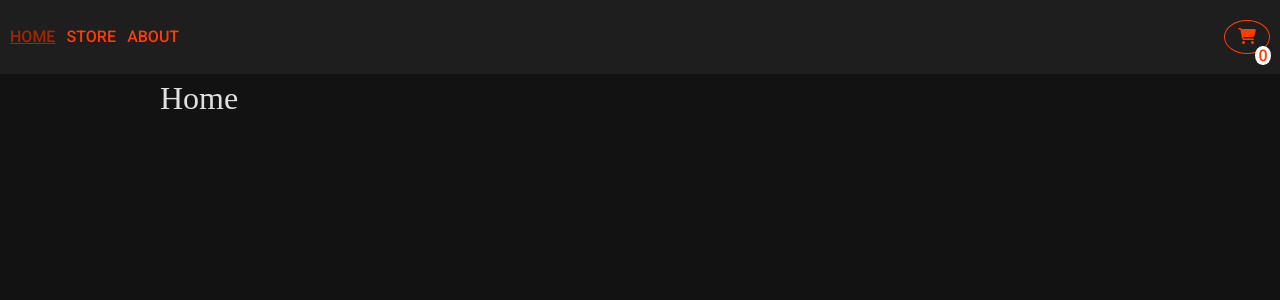
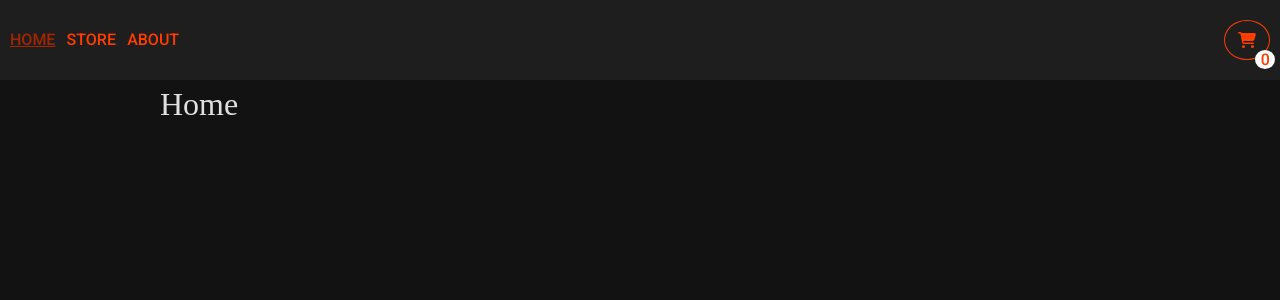
Before and after one commit to john-lund-af/shopping-cart, a React (Vite) app: page / in a window 1280 px wide. Shown: the top 300 px of the page. Built offline with nearby package versions, Linux system fonts and the light colour scheme.

Commit message:
Style changes on ShoppingCart btn.

```diff
--- a/src/components/styles/ShoppingCartButton.styled.ts
+++ b/src/components/styles/ShoppingCartButton.styled.ts
@@ -6,6 +6,7 @@ export const StyledShoppingCartButton = styled.button`
   color: #ff3d00;
   border: 1px solid #ff3d00;
   border-radius: 50%;
+  height: 40px;
   &:hover {
     color: #fff;
     border-color: #fff;
@@ -17,5 +18,6 @@ export const StyledShoppingCartButton = styled.button`
     border-radius: 50%;
     padding: 0 3px;
     left: 30px;
+    width: 20px;
   }
 `
```
